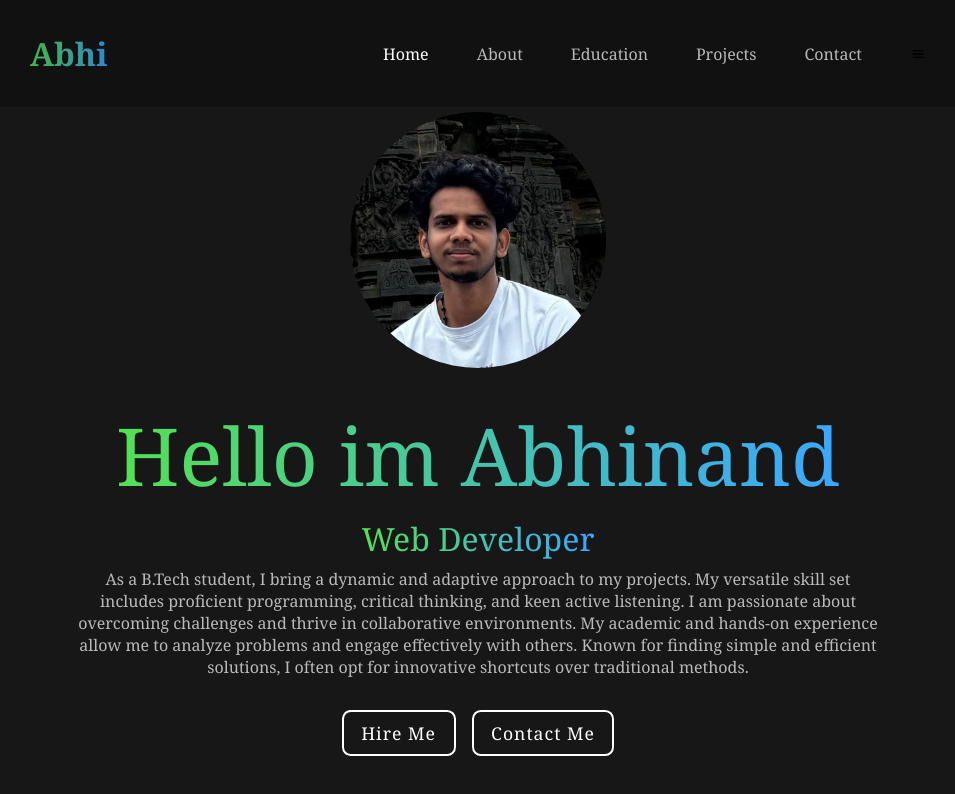
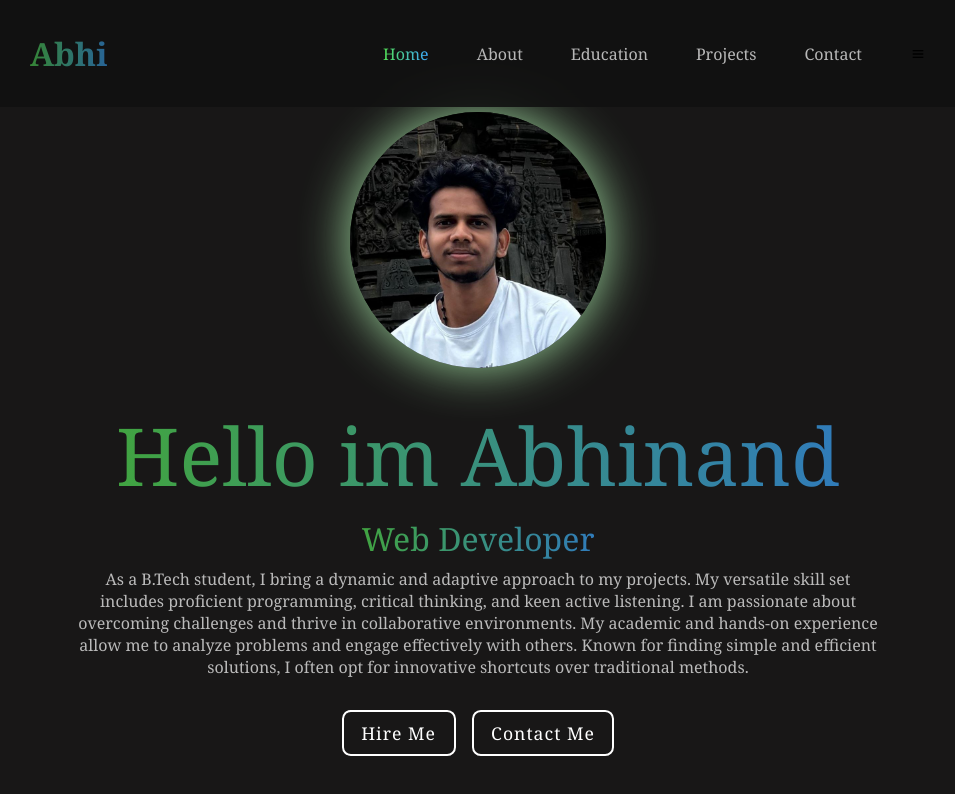
Before and after one commit to Abhinand-R/portfolio, a plain HTML site: page index.html in a window 1280 px wide. In both pictures the pointer is over the link "Home". Shown: the whole page, without its empty margins (162-1117 px from the left). Drawn offline with nearby package versions, Linux system fonts and the light colour scheme; a script that the page names is missing.

Commit message:
style edit

```diff
--- a/index.html
+++ b/index.html
@@ -47,5 +47,11 @@
             <div class="btn">Contact Me</div>
         </div>
     </section>
+
+    <section id="about">
+        <div class="about-box">
+
+        </div>
+    </section>
 </body>
 </html>
--- a/style.css
+++ b/style.css
@@ -38,7 +38,10 @@ nav ul a{
     transition: 0.2s ease-in-out;
 }
 nav ul a:hover{
-    opacity: 1;
+    opacity: 5;
+    background: linear-gradient(to right,rgb(83, 224, 83),rgb(59, 167, 255));
+    background-clip: text;
+    color: transparent;
 }
 .logo{
     font-size: 2em;
@@ -74,6 +77,10 @@ span{
     background: linear-gradient(to right,rgb(83, 224, 83),rgb(59, 167, 255));
     background-clip: text;
     color: transparent;
+    opacity: 0.7;
+}
+span:hover{
+    opacity: 1;
 }
 section{
     min-height: 100vh;
@@ -91,6 +98,12 @@ section{
     width: 20vw;
     border-radius: 50%;
     margin-top: 3em;
+    box-shadow: 0 0 50px rgb(160, 219, 160);
+    cursor: pointer;
+    transition: 0.2s ease-in-out;
+}
+#home img:hover{
+    box-shadow: 0 0 50px rgb(131, 175, 211);
 }
 .info-box{
     display: flex;
```
